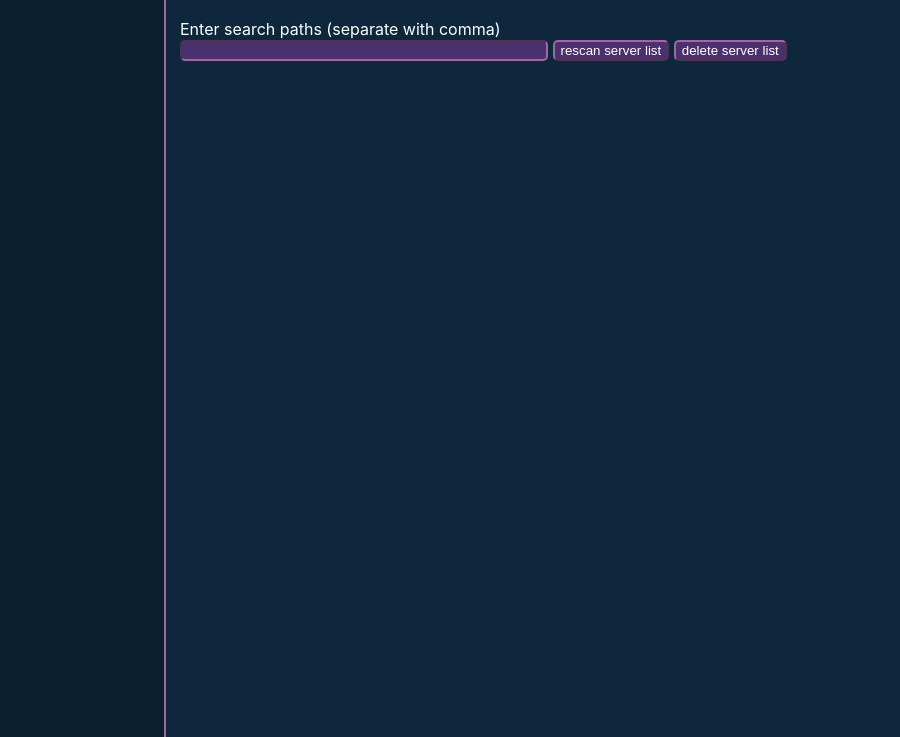
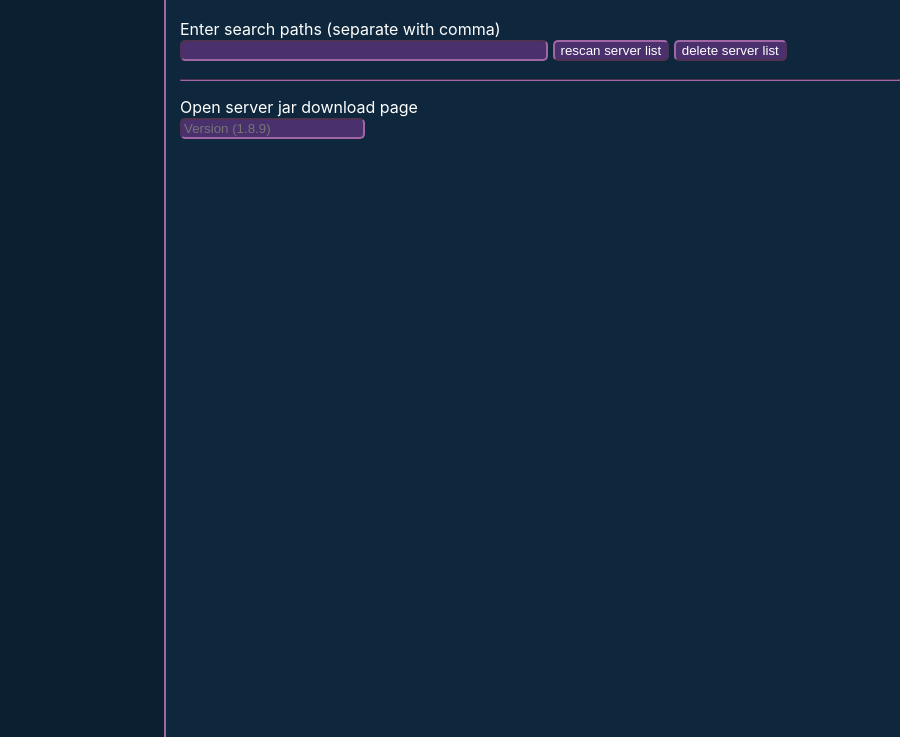
Before and after one commit to Vito510/mc-server-management, an Electron app: page src/index.html in a window 900 px wide. Shown: the part 63-800 px from the top of the page. Drawn offline with Linux system fonts and the light colour scheme; no server answers.

Commit message:
added server jar download

```diff
--- a/src/index.html
+++ b/src/index.html
@@ -34,11 +34,17 @@
       <table id="settings_table" style="text-align: left; border-collapse:separate;">
       </table>
 
+      <hr>
+
+      <p style="margin-bottom: 0%;">Open server jar download page</p>
+      <input type="text" name="" id="server_jar_search" placeholder="Version (1.8.9)" onchange="openDownloadPage(this.value, this.id);">
+
+
     </div>
 
     <div id="server_screen" class="server_screen">
 
-      <img src="" alt="" id="server_icon" style="float: left; margin-top: 30px; margin-right: 20px; width: 64px; height: 64px;">
+      <img src="" alt="" id="server_icon" style="float: left; margin-top: 30px; margin-right: 20px; width: 64px; height: 64px;" onclick="changeServerIcon();">
 
       <h1 id="server_name" style="margin-top: 20px; margin-bottom: 0px;"></h1>
       <h3 id="server_motd" style="margin-top: 0px;"></h3>
--- a/src/main.js
+++ b/src/main.js
@@ -476,6 +476,8 @@ function loadServer(server_id) {
     var playerdata_files = 0;
     var player_uuid = [];
 
+    console.log(data.properties)
+
     fs.readdirSync(data.path + '\\' + data.properties['level-name'] + '\\playerdata').forEach(element => {
         if (element.endsWith('.dat')) {
             playerdata_files++;
@@ -587,6 +589,20 @@ function toggleDiv(div_id) {
     } else {
         x.style.display = "none";
     }
+}
+
+function openDownloadPage(s, id) {
+
+    if (s == "") {
+        return;
+    }
+
+    var child_process = require('child_process');
+    base_url = "https://mcversions.net/download/"
+    child_process.exec("start "+base_url+s)
+
+    x = document.getElementById(id);
+    x.value = "";
 }
 
 
```
